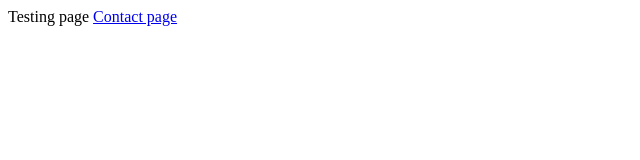
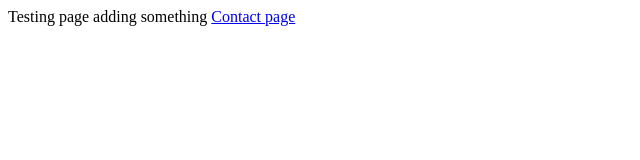
Before and after one commit to VicPopescu/test-app, a plain HTML site: page index.html in a window 1280 px wide. Shown: the whole page, without its empty margins (0-640 px from the left). Drawn offline with Linux system fonts and the light colour scheme.

Commit message:
Commit something

```diff
--- a/index.html
+++ b/index.html
@@ -7,7 +7,7 @@
     <title>Document</title>
 </head>
 <body>
-    Testing page
+    Testing page adding something
     <a href="contact.html">Contact page</a>
 </body>
 </html>
```
